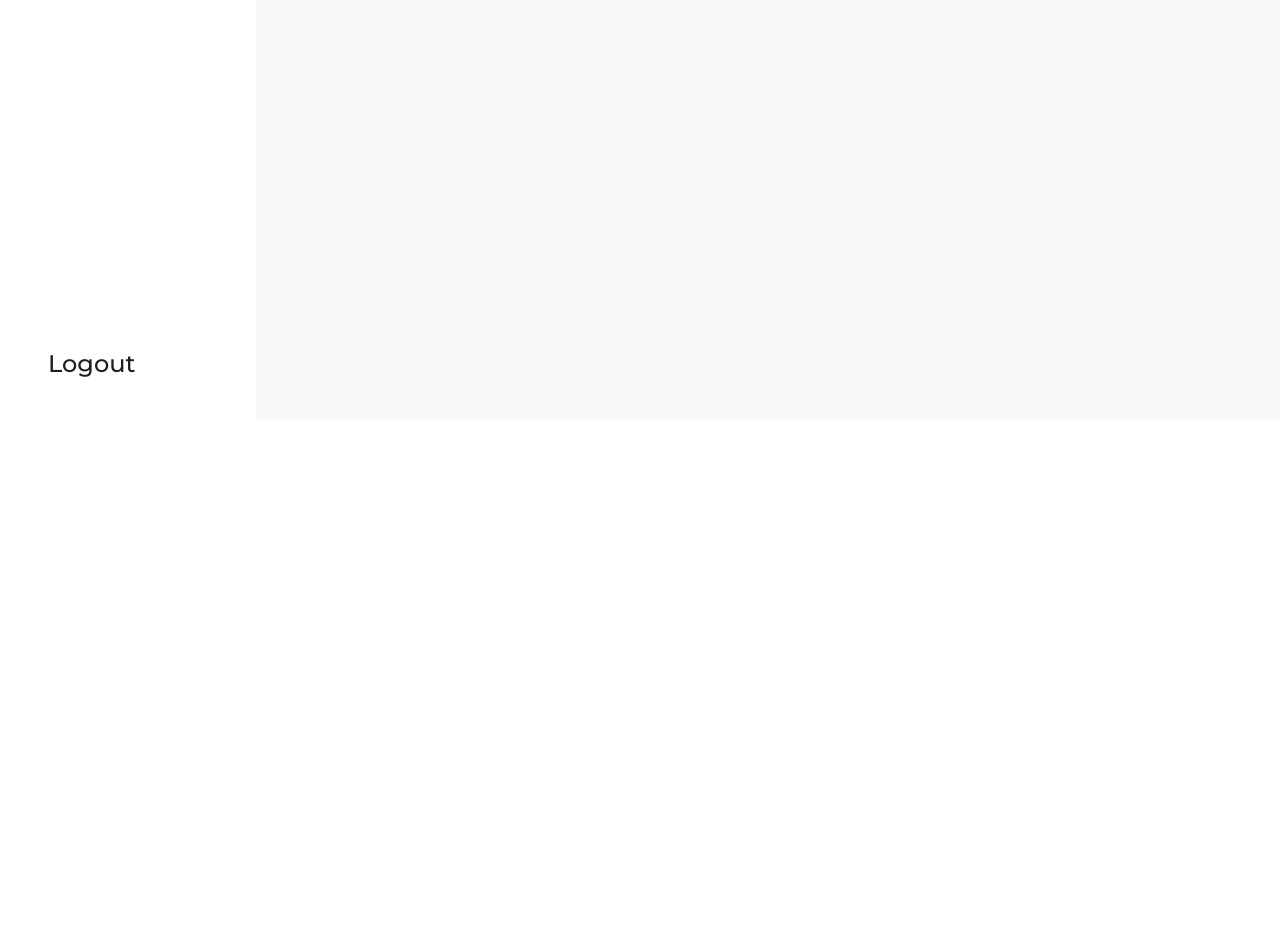
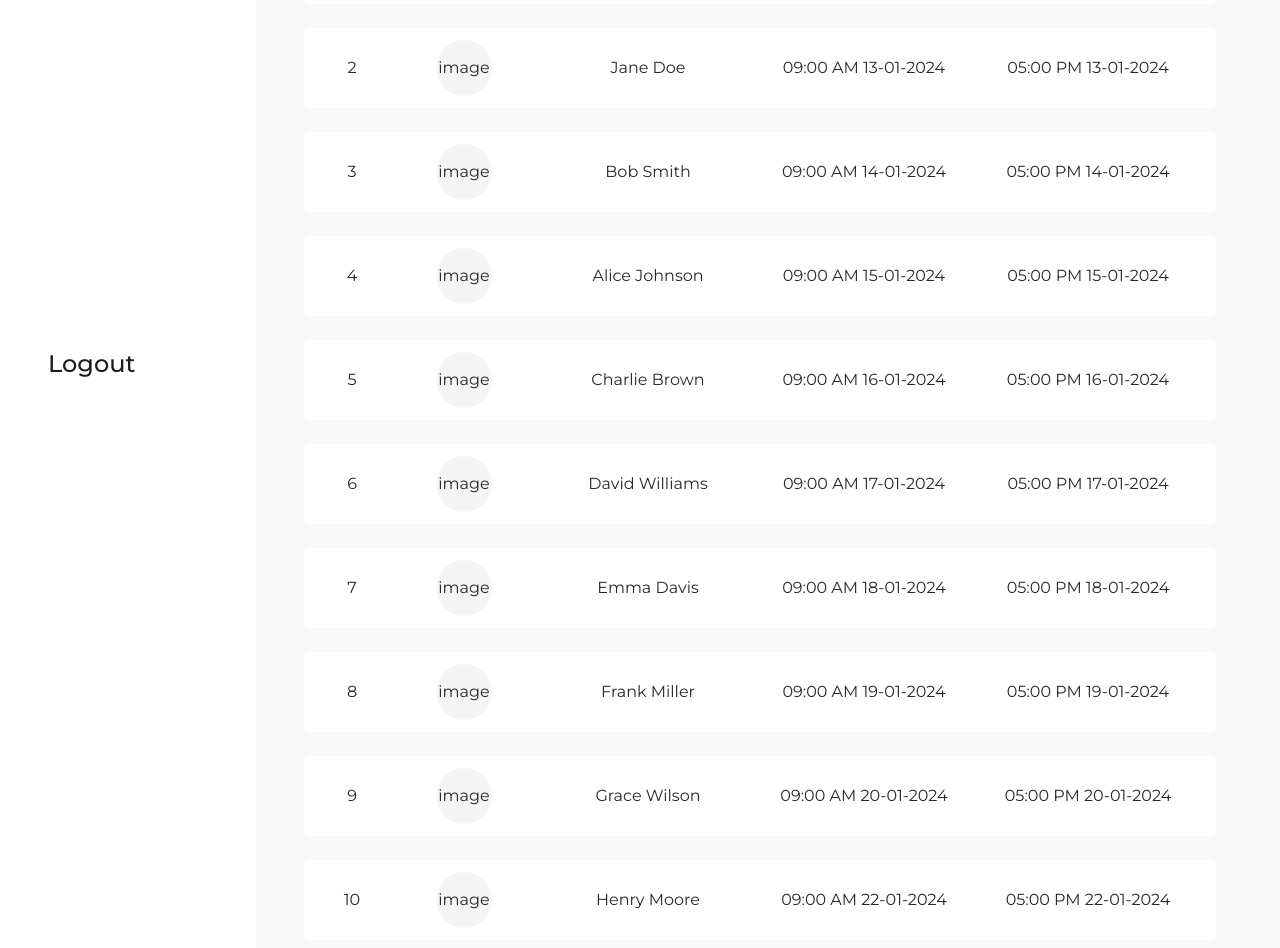
Before and after one commit to adilkoondhar/attendance-web-admin, a Next.js app: page /dashboard/attendance in a window 1280 px wide. Shown: the part 380-1328 px from the top of the page. Before the commit the page ends 800 px from the top, so only its background shows below. Built offline with nearby package versions, Linux system fonts and the light colour scheme.

Commit message:
Add attendance list component

```diff
--- a/app/dashboard/attendance/page.tsx
+++ b/app/dashboard/attendance/page.tsx
@@ -1,6 +1,10 @@
 import Image from "next/image";
 import Link from "next/link";
+import dummyAttendanceData from "@/public/dummyAttendanceData.json";
 export default function Attendance() {
+    const dummyAttendance = JSON.stringify(dummyAttendanceData);
+    const dummyAttendanceArray = JSON.parse(dummyAttendance);
+
     return (
         <main className="flex">
             <div className="bg-white flex flex-col items-center justify-between w-1/5 min-h-screen pt-16 pb-10">
@@ -38,6 +42,21 @@ export default function Attendance() {
                     <div className="w-56">Checked In Time</div>
                     <div className="w-56">Checked Out Time</div>
                 </div>
+
+                {dummyAttendanceArray.map((attendance: {ID: number, ProfileImage: string, Name: string, CheckedIn: string, CheckedOut: string}) => (
+                    <div key={attendance.ID} className="mb-6 pl-4 pr-4 rounded-md flex justify-between items-center bg-white h-20 text-center text-[#282827]">
+                        <div className="w-16">{attendance.ID}</div>
+                        <div className="w-40 flex justify-center items-center">
+                            <div className="rounded-full w-14 h-14 bg-[#F5F5F5] flex justify-center items-center text-[#282827]">
+                                {attendance.ProfileImage}
+                            </div>
+                        </div>
+                        <div className="w-52">{attendance.Name}</div>
+                        <div className="w-56">{attendance.CheckedIn}</div>
+                        <div className="w-56">{attendance.CheckedOut}</div>
+                    </div>
+                   ))}
+
             </div>
         </main>
     )
--- /dev/null
+++ b/public/dummyAttendanceData.json
@@ -0,0 +1,72 @@
+[
+  {
+    "ID": 1,
+    "ProfileImage": "image",
+    "Name": "John Doe",
+    "CheckedIn": "09:00 AM 12-01-2024",
+    "CheckedOut": "05:00 PM 12-01-2024"
+  },
+  {
+    "ID": 2,
+    "ProfileImage": "image",
+    "Name": "Jane Doe",
+    "CheckedIn": "09:00 AM 13-01-2024",
+    "CheckedOut": "05:00 PM 13-01-2024"
+  },
+  {
+    "ID": 3,
+    "ProfileImage": "image",
+    "Name": "Bob Smith",
+    "CheckedIn": "09:00 AM 14-01-2024",
+    "CheckedOut": "05:00 PM 14-01-2024"
+  },
+  {
+    "ID": 4,
+    "ProfileImage": "image",
+    "Name": "Alice Johnson",
+    "CheckedIn": "09:00 AM 15-01-2024",
+    "CheckedOut": "05:00 PM 15-01-2024"
+  },
+  {
+    "ID": 5,
+    "ProfileImage": "image",
+    "Name": "Charlie Brown",
+    "CheckedIn": "09:00 AM 16-01-2024",
+    "CheckedOut": "05:00 PM 16-01-2024"
+  },
+  {
+    "ID": 6,
+    "ProfileImage": "image",
+    "Name": "David Williams",
+    "CheckedIn": "09:00 AM 17-01-2024",
+    "CheckedOut": "05:00 PM 17-01-2024"
+  },
+  {
+    "ID": 7,
+    "ProfileImage": "image",
+    "Name": "Emma Davis",
+    "CheckedIn": "09:00 AM 18-01-2024",
+    "CheckedOut": "05:00 PM 18-01-2024"
+  },
+  {
+    "ID": 8,
+    "ProfileImage": "image",
+    "Name": "Frank Miller",
+    "CheckedIn": "09:00 AM 19-01-2024",
+    "CheckedOut": "05:00 PM 19-01-2024"
+  },
+  {
+    "ID": 9,
+    "ProfileImage": "image",
+    "Name": "Grace Wilson",
+    "CheckedIn": "09:00 AM 20-01-2024",
+    "CheckedOut": "05:00 PM 20-01-2024"
+  },
+  {
+    "ID": 10,
+    "ProfileImage": "image",
+    "Name": "Henry Moore",
+    "CheckedIn": "09:00 AM 22-01-2024",
+    "CheckedOut": "05:00 PM 22-01-2024"
+  }
+]
```
